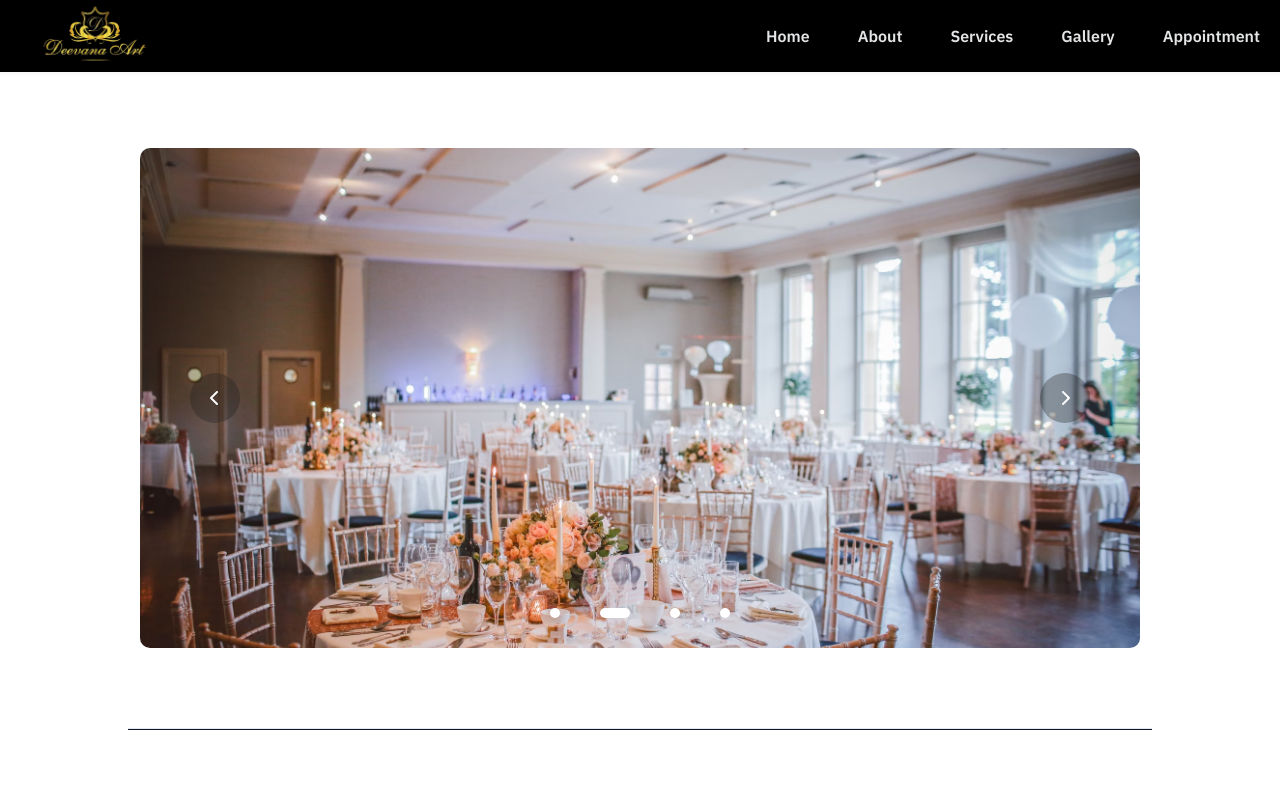
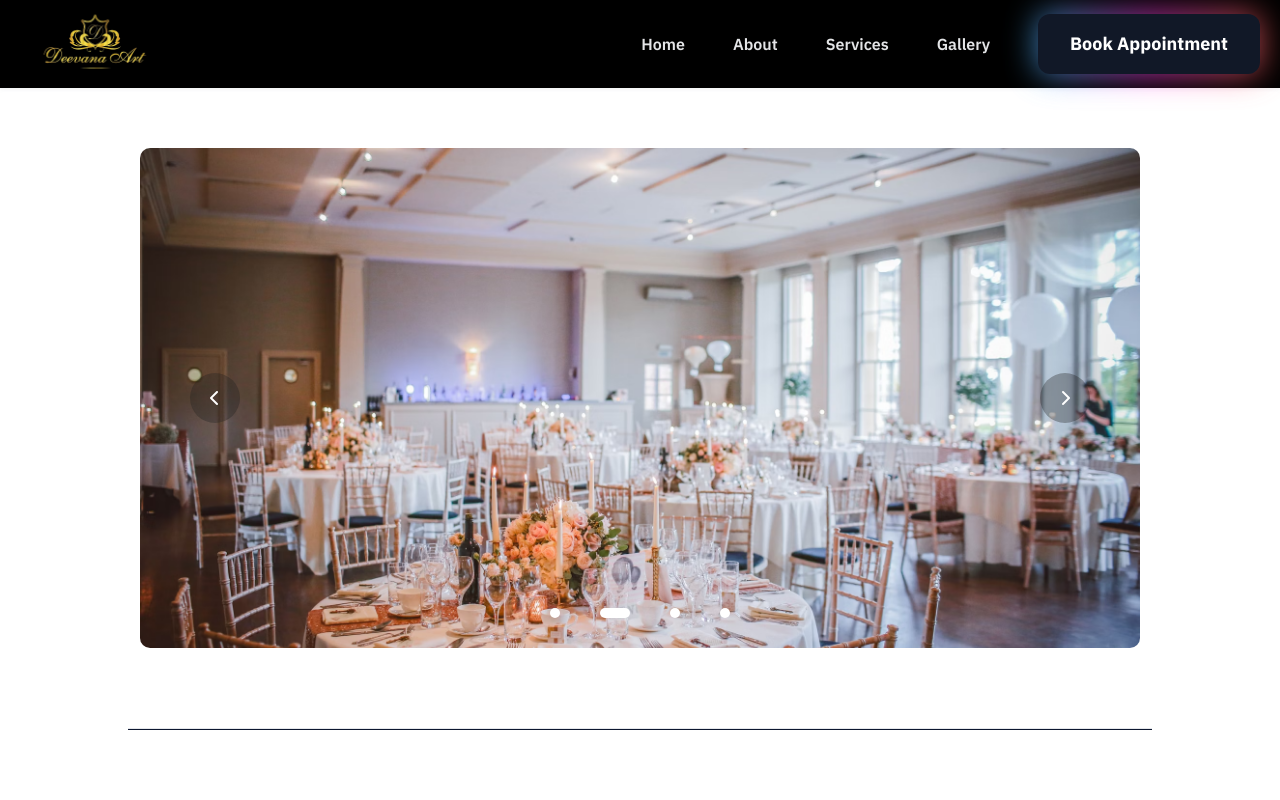
Before and after one commit to codewithmujtabo/deevana_art, a website: page index.html in a window 1280 px wide. Shown: the top 800 px of the page. Drawn offline with nearby package versions, Linux system fonts and the light colour scheme.

Commit message:
seventh commit

```diff
--- a/assets/css/input.css
+++ b/assets/css/input.css
@@ -105,7 +105,7 @@ html {
 
 @media screen and (min-width: 768px) {
   .nav {
-    height: 4.5rem;
+    height: 5.5rem;
   }
   .nav__list {
     display: flex;
--- a/index.html
+++ b/index.html
@@ -44,7 +44,7 @@
         </div>
 
         <div class="nav__menu" id="nav-menu">
-          <ul class="nav__list">
+          <ul class="nav__list md:flex md:items-center">
             <li class="nav__item">
               <a href="#home" class="nav__link">Home</a>
             </li>
@@ -62,7 +62,21 @@
               >
             </li>
             <li class="nav__item">
-              <a href="#appointment" class="nav__link">Appointment</a>
+              <!-- <a href="#appointment" class="nav__link">Appointment</a> -->
+              <!-- <a href="#appointment" class="custom-btn btn-12"
+                ><span>Book!</span><span>Appointment</span></a
+              > -->
+              <div class="relative inline-flex group">
+                <div
+                  class="absolute transitiona-all duration-1000 opacity-70 -inset-px bg-gradient-to-r from-[#44BCFF] via-[#FF44EC] to-[#FF675E] rounded-xl blur-lg group-hover:opacity-100 group-hover:-inset-1 group-hover:duration-200 animate-tilt"></div>
+                <a
+                  href="#appointment"
+                  title="Get quote now"
+                  class="relative inline-flex items-center justify-center px-8 py-4 text-base font-semibold lg:text-lg lg:font-bold text-white transition-all duration-200 bg-gray-900 font-pj rounded-xl focus:outline-none focus:ring-2 focus:ring-offset-2 focus:ring-gray-900"
+                  role="button"
+                  >Book Appointment
+                </a>
+              </div>
             </li>
           </ul>
         </div>
```
Also changed, not shown: assets/css/output.css.
